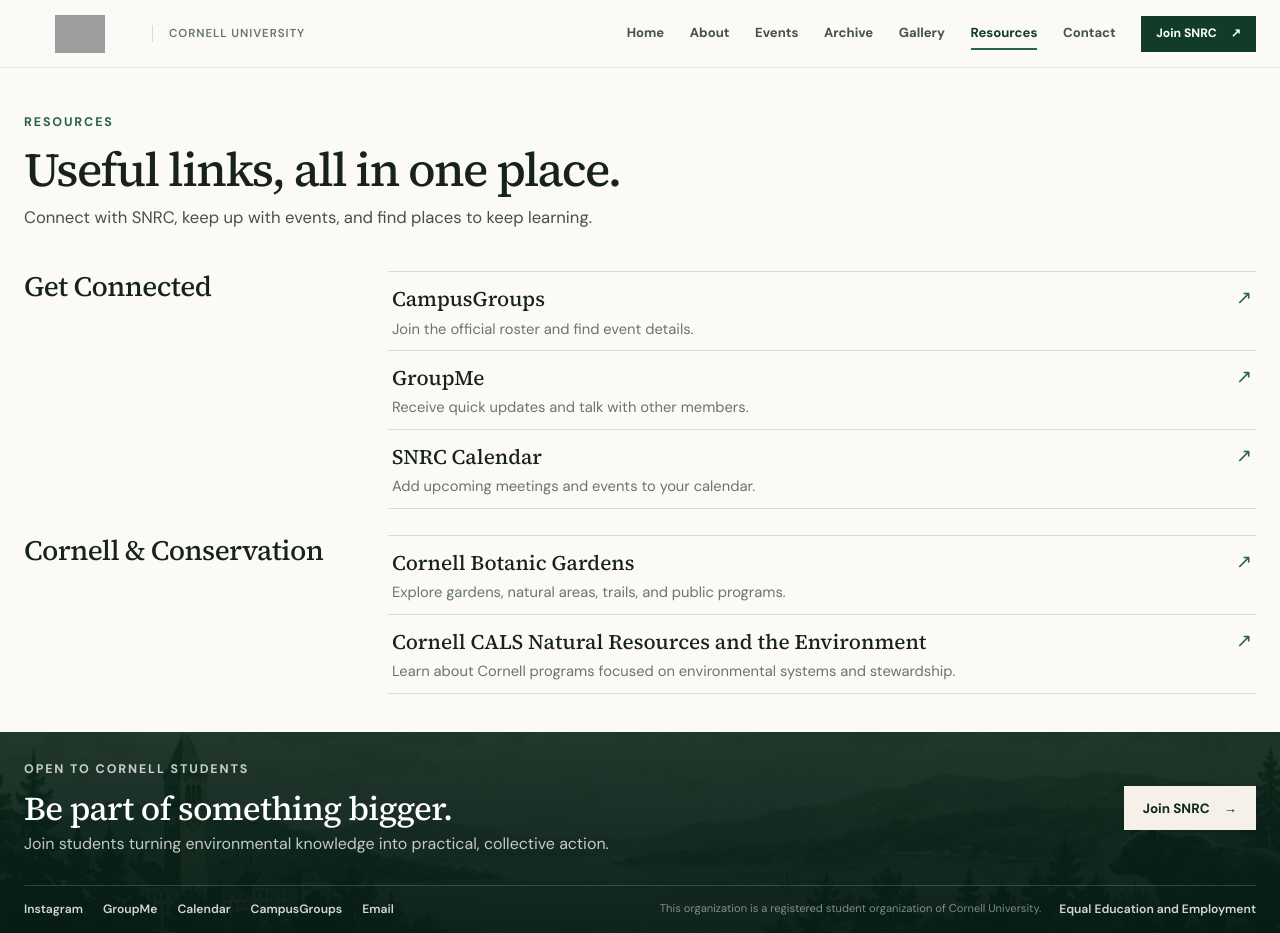
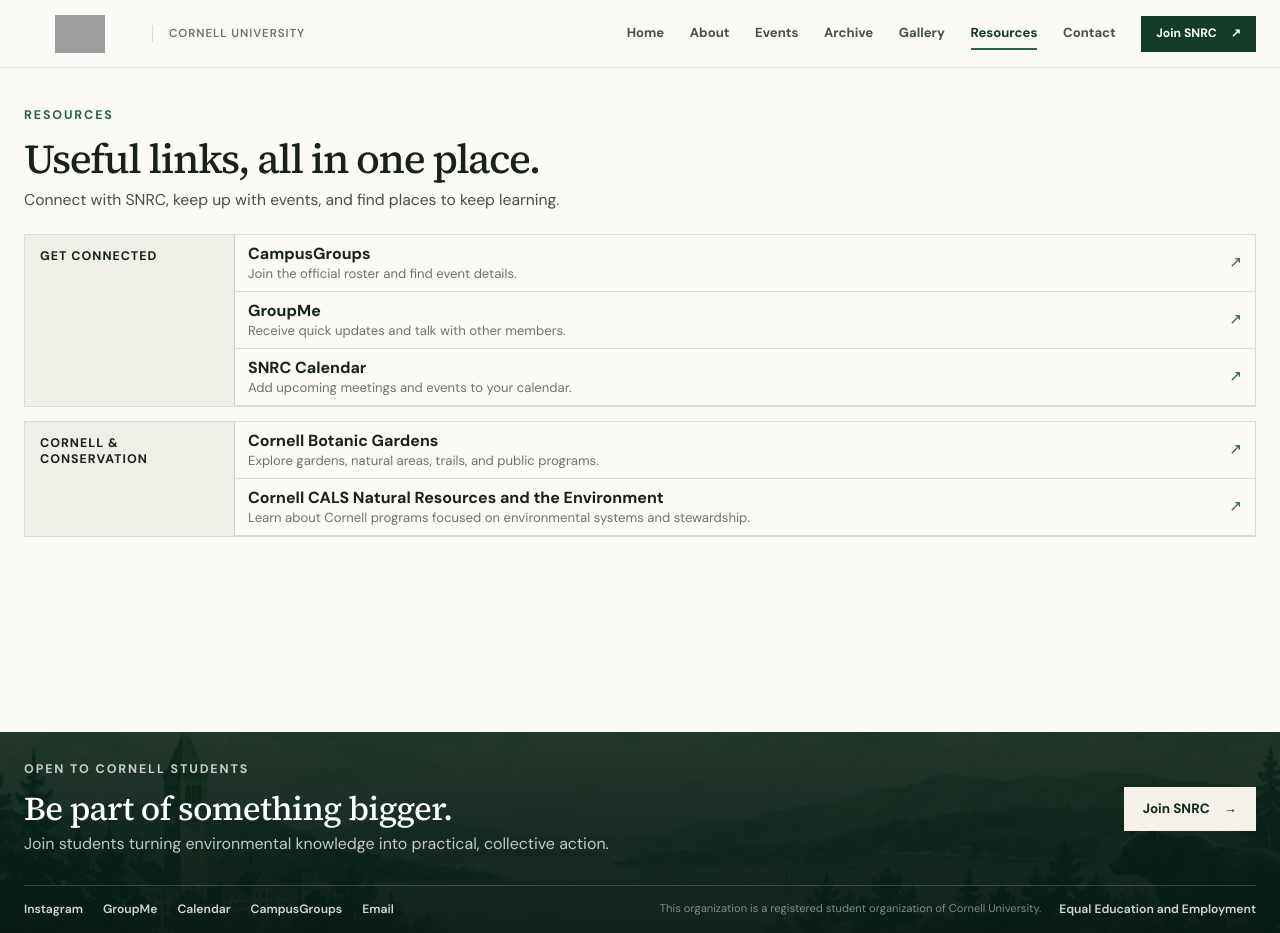
Before and after one commit to cornellsnrc/cornellsnrc.github.io, a Jekyll site: the page built from resources.html, in a window 1280 px wide and 933 px high. Built offline with Jekyll 4.4.1, drawn with Linux system fonts in a browser that asks for light colours; grey boxes are pictures that could not be loaded.

Commit message:
Tighten and structure resources page

```diff
--- a/assets/css/main.css
+++ b/assets/css/main.css
@@ -368,12 +368,24 @@
 .page-gallery main > .section { padding-top: 10px; padding-bottom: clamp(30px, 3vw, 42px); }
 .page-gallery .gallery-grid { gap: 12px; }
 
-.page-resources main > .section { padding-top: 12px; padding-bottom: clamp(30px, 3vw, 42px); }
-.page-resources .resource-sections { gap: 26px; }
-.page-resources .resource-group { gap: 34px; }
-.page-resources .resource-group h2 { margin-bottom: 8px; font-size: 1.75rem; }
-.page-resources .resource-card { padding-block: 11px; }
-.page-resources .resource-card small { line-height: 1.4; }
+.page-resources { min-height: 100svh; display: flex; flex-direction: column; }
+.page-resources main { flex: 1; }
+.page-resources .site-footer { margin-top: auto; }
+.page-resources .page-hero { padding-top: clamp(28px, 3vw, 38px); padding-bottom: 16px; }
+.page-resources .page-hero h1 { max-width: 760px; margin-bottom: 7px; font-size: clamp(2.15rem, 3.2vw, 3.2rem); }
+.page-resources .page-hero > p:last-of-type { font-size: .98rem; line-height: 1.35; }
+.page-resources main > .section { padding-top: 8px; padding-bottom: 28px; }
+.page-resources .resource-sections { gap: 14px; }
+.page-resources .resource-group { grid-template-columns: 210px 1fr; gap: 0; border: 1px solid var(--line); background: var(--paper); }
+.page-resources .resource-group h2 { margin: 0; padding: 13px 15px; border-right: 1px solid var(--line); background: #eef0e8; font-family: var(--sans); font-size: .78rem; font-weight: 800; line-height: 1.3; letter-spacing: .08em; text-transform: uppercase; }
+.page-resources .resource-list { border-top: 0; }
+.page-resources .resource-card { min-height: 54px; padding: 9px 13px; align-items: center; gap: 20px; }
+.page-resources .resource-card:first-child { border-top: 0; }
+.page-resources .resource-card strong { margin-bottom: 1px; font-family: var(--sans); font-size: 1rem; font-weight: 700; line-height: 1.25; }
+.page-resources .resource-card small { font-size: .82rem; line-height: 1.3; }
+.page-resources .resource-card > span:last-child { font-size: .95rem; transition: none; }
+.page-resources .resource-card:hover { background: rgba(18,59,42,.035); }
+.page-resources .resource-card:hover > span:last-child { transform: none; }
 
 .page-contact main > .section { padding-block: clamp(24px, 3vw, 36px); }
 .page-contact main > .section:nth-of-type(2) { padding-top: 10px; }
@@ -512,6 +524,8 @@
   .officer-grid { grid-template-columns: repeat(2, 1fr); }
   .gallery-grid { grid-template-columns: repeat(2, 1fr); }
   .resource-group { gap: 18px; }
+  .page-resources .resource-group { grid-template-columns: 1fr; gap: 0; }
+  .page-resources .resource-group h2 { border-right: 0; border-bottom: 1px solid var(--line); }
   .contact-grid { grid-template-columns: 1fr; }
   .contact-card { min-height: 190px; }
   .footer-cta { grid-template-columns: 1fr; gap: 24px; }
```
